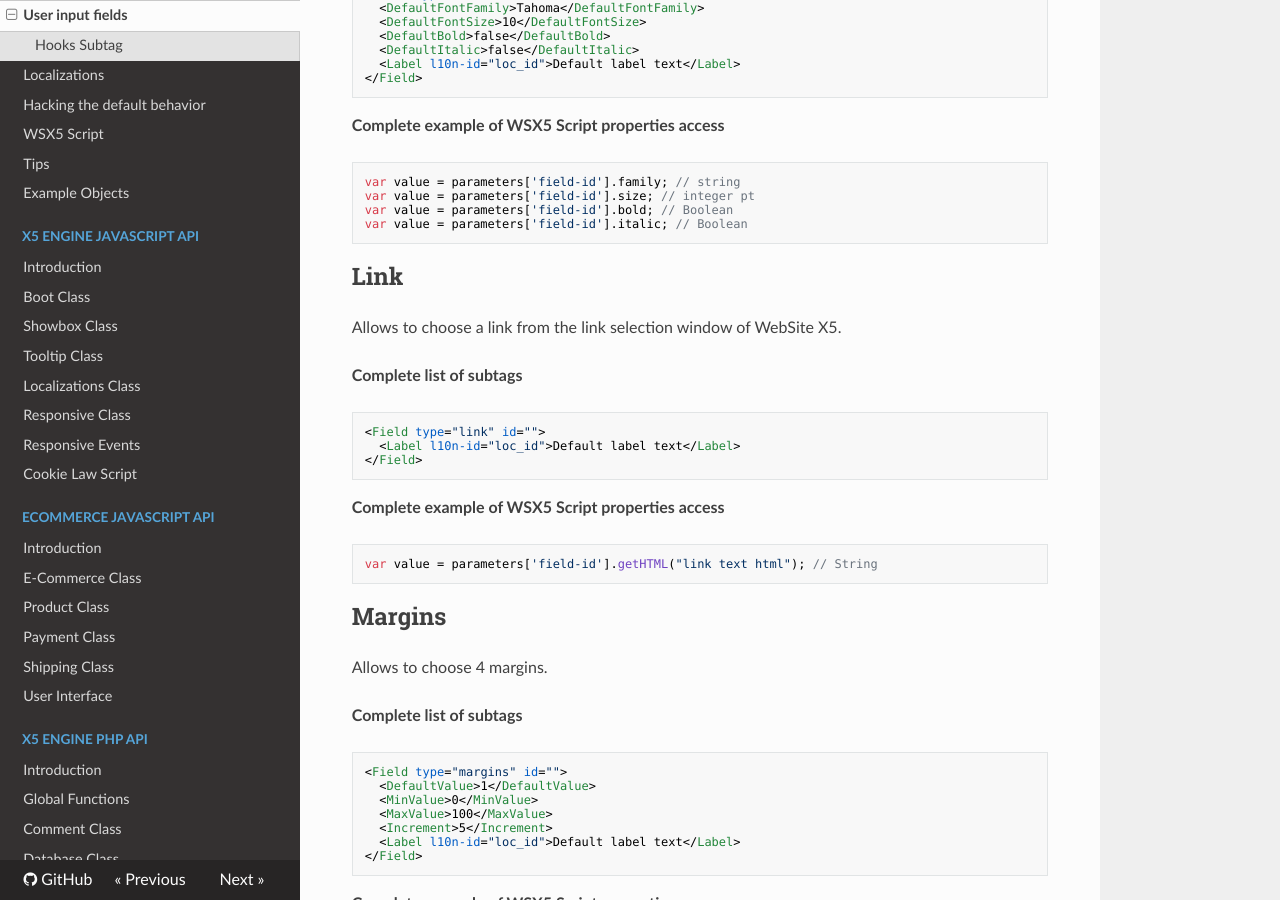
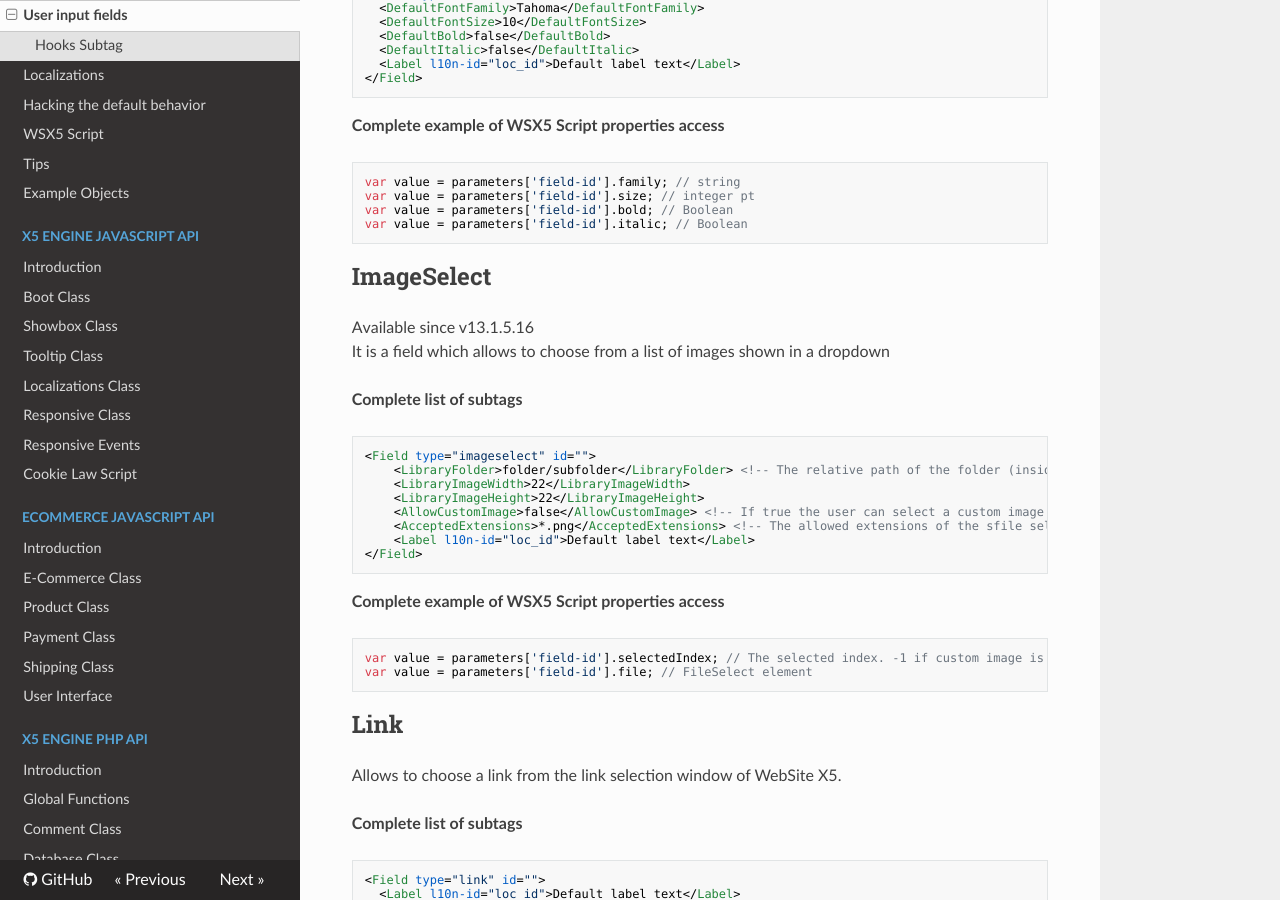
Before and after one commit to WebSiteX5/wsx5-developers-guide, an MkDocs documentation site: the page built from docs/optional-objects/user-input-fields.md, in a window 1280 px wide and 900 px high, scrolled down 6179 px. Built offline with MkDocs 1.6.1, drawn with Linux system fonts in a browser that asks for light colours; nearby versions of some CDN libraries; old or Windows-style settings are respelled for this version of MkDocs.

Commit message:
Aggiunta ImageSelect a user input fields

````diff
--- a/docs/optional-objects/user-input-fields.md
+++ b/docs/optional-objects/user-input-fields.md
@@ -294,6 +294,29 @@ var value = parameters['field-id'].bold; // Boolean
 var value = parameters['field-id'].italic; // Boolean
 ```
 
+
+## ImageSelect
+Available since v13.1.5.16
+It is a field which allows to choose from a list of images shown in a dropdown
+
+**Complete list of subtags**
+```xml
+<Field type="imageselect" id="">
+    <LibraryFolder>folder/subfolder</LibraryFolder> <!-- The relative path of the folder (inside Resources folder) that contains the list of images -->
+    <LibraryImageWidth>22</LibraryImageWidth>
+    <LibraryImageHeight>22</LibraryImageHeight>
+    <AllowCustomImage>false</AllowCustomImage> <!-- If true the user can select a custom image from file select dialog -->
+    <AcceptedExtensions>*.png</AcceptedExtensions> <!-- The allowed extensions of the sfile select dialog -->
+    <Label l10n-id="loc_id">Default label text</Label>
+</Field>
+```
+
+**Complete example of WSX5 Script properties access**
+```js
+var value = parameters['field-id'].selectedIndex; // The selected index. -1 if custom image is selected
+var value = parameters['field-id'].file; // FileSelect element
+```
+
 ## Link
 Allows to choose a link from the link selection window of WebSite X5.
 
````
